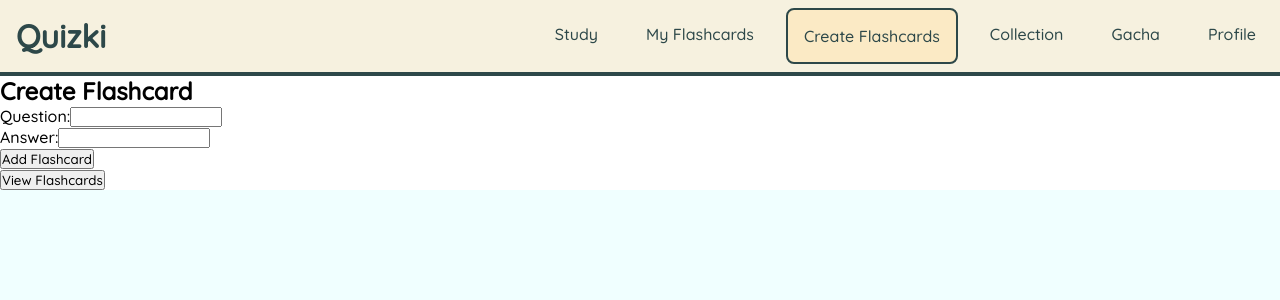
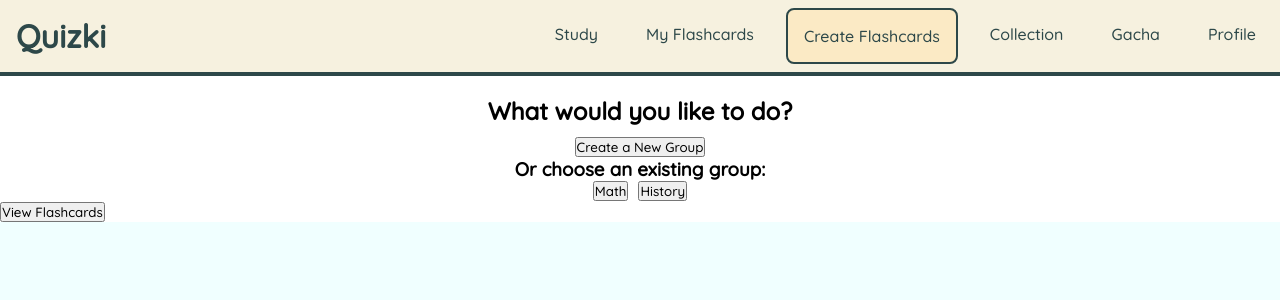
Before and after one commit to jaytan3966/Quizki, a React (Vite) app in the folder client/: page /create in a window 1280 px wide. Shown: the top 300 px of the page. Built offline with nearby package versions, Linux system fonts and the light colour scheme.

Commit message:
added comments, added group implementation, added group creation, and editing flashcards in each group

```diff
--- a/client/src/components/CreateFlashcard.jsx
+++ b/client/src/components/CreateFlashcard.jsx
@@ -1,46 +1,55 @@
-import React, { useState } from 'react'
+import React, { useState } from 'react';
 
 const CreateFlashcard = ({ addFlashcard }) => {
+  // State to store the question input
   const [question, setQuestion] = useState('');
+  // State to store the answer input
   const [answer, setAnswer] = useState('');
 
+  // Function to handle form submission
   const handleSubmit = (e) => {
-    e.preventDefault();
+    e.preventDefault(); // Prevent the default form submission behavior
     if (question.trim() && answer.trim()) {
+      // If both fields are filled, add the flashcard
       addFlashcard(question, answer);
-      setQuestion('');
-      setAnswer('');
+      setQuestion(''); // Clear the question input field
+      setAnswer(''); // Clear the answer input field
     } else {
+      // Alert the user if either field is empty
       alert('Please fill in both fields.');
     }
+  };
 
-  }
   return (
     <div className="create-flashcard">
       <h2>Create Flashcard</h2>
+      {/* Form to create a new flashcard */}
       <form onSubmit={handleSubmit}>
         <div>
           <label>Question:</label>
+          {/* Input field for the question */}
           <input
-            type = "text"
-            value = {question}
-            onChange = {(e) => setQuestion(e.target.value)}
-            required
+            type="text"
+            value={question}
+            onChange={(e) => setQuestion(e.target.value)} // Update the question state
+            required // Make the field required
           />
         </div>
         <div>
           <label>Answer:</label>
+          {/* Input field for the answer */}
           <input
-            type = "text"
-            value = {answer}
-            onChange = {(e) => setAnswer(e.target.value)}
-            required
+            type="text"
+            value={answer}
+            onChange={(e) => setAnswer(e.target.value)} // Update the answer state
+            required // Make the field required
           />
         </div>
+        {/* Button to submit the form */}
         <button type="submit">Add Flashcard</button>
       </form>
     </div>
-  )
-}
+  );
+};
 
-export default CreateFlashcard
+export default CreateFlashcard;
--- a/client/src/components/FlashcardList.jsx
+++ b/client/src/components/FlashcardList.jsx
@@ -1,9 +1,12 @@
 import React, { useState } from 'react';
-import Flashcard, { SAMPLE_FLASHCARDS } from './Flashcard.jsx';
+import Flashcard, { SAMPLE_FLASHCARDS } from './Flashcard.jsx'; // Import the Flashcard component and sample data
 
 const FlashcardList = () => {
-  const [selectedGroup, setSelectedGroup] = useState(null); // Track the selected group
-  const [currentFlashcardIndex, setCurrentFlashcardIndex] = useState(0); // Track the current flashcard index
+  // State to track the selected group of flashcards
+  const [selectedGroup, setSelectedGroup] = useState(null);
+
+  // State to track the index of the currently displayed flashcard
+  const [currentFlashcardIndex, setCurrentFlashcardIndex] = useState(0);
 
   // Extract unique groups from the flashcards dynamically
   const groups = [...new Set(SAMPLE_FLASHCARDS.map((flashcard) => flashcard.group))];
@@ -13,15 +16,18 @@
     (flashcard) => flashcard.group === selectedGroup
   );
 
+  // Function to handle when a group is clicked
   const handleGroupClick = (group) => {
-    setSelectedGroup(group);
+    setSelectedGroup(group); // Set the selected group
     setCurrentFlashcardIndex(0); // Reset to the first flashcard in the group
   };
 
+  // Function to navigate to the next flashcard in the group
   const handleNextFlashcard = () => {
     setCurrentFlashcardIndex((prevIndex) => (prevIndex + 1) % filteredFlashcards.length);
   };
 
+  // Function to navigate to the previous flashcard in the group
   const handlePreviousFlashcard = () => {
     setCurrentFlashcardIndex((prevIndex) =>
       prevIndex === 0 ? filteredFlashcards.length - 1 : prevIndex - 1
@@ -30,26 +36,32 @@
 
   return (
     <div>
+      {/* If no group is selected, display the list of groups */}
       {!selectedGroup ? (
         <div className="flashcard-groups">
           {groups.map((group) => (
             <button
-              key={group}
-              onClick={() => handleGroupClick(group)}
-              className="group-button"
+              key={group} // Unique key for each group button
+              onClick={() => handleGroupClick(group)} // Set the selected group when clicked
+              className="group-button" // CSS class for styling the group buttons
             >
-              {group}
+              {group} {/* Display the group name */}
             </button>
           ))}
         </div>
       ) : filteredFlashcards.length > 0 ? (
         <div>
+          {/* Button to go back to the group selection */}
           <button onClick={() => setSelectedGroup(null)} className="back-button">
             Back to Groups
           </button>
+
+          {/* Display the current flashcard */}
           <div className="flashcard-container">
             <Flashcard flashcard={filteredFlashcards[currentFlashcardIndex]} />
           </div>
+
+          {/* Navigation buttons for previous and next flashcards */}
           <div className="navigation-buttons">
             <button onClick={handlePreviousFlashcard} className="prev-button">
               Previous
@@ -60,6 +72,7 @@
           </div>
         </div>
       ) : (
+        // Message displayed if no flashcards are available for the selected group
         <p>No flashcards available for this group.</p>
       )}
     </div>
--- a/client/src/pages/Create.css
+++ b/client/src/pages/Create.css
@@ -9,7 +9,8 @@
     gap: 1rem;
 }
 
-.card{
+/* Styling for the card container */
+.card {
     display: flex;
     justify-content: center;
     align-items: center;
@@ -17,42 +18,100 @@
     border-radius: .25rem;
     box-shadow: 0 0 5px 2px rgba(0, 0, 0, .3);
     background-color: white;
-    transform-style: preserve-3d;
     height: 150px;
     width: 300px;
     cursor: pointer;
     transition: 150ms;
-    transform: perspective(1000px) rotateY(var(--rotate-y, 0))
+    transform: perspective(1000px) rotateY(var(--rotate-y, 0));
 }
 
-.card:hover{
-    box-shadow: 0 0 5px 2px rgba(0, 0, 0, .5);
+/* Add a shadow effect when hovering over the card */
+.card:hover {
+    box-shadow: 0 0 5px 2px rgba(0, 0, 0, 0.5);
 }
 
-.card.flip{
+/* Flip the card when the 'flip' class is applied */
+.card.flip {
     --rotate-y: 180deg;
 }
 
-.card .front, .card .back{
+/* Styling for the front and back of the card */
+.card .front,
+.card .back {
     position: absolute;
     padding: 1rem;
-    backface-visibility: hidden;
+    backface-visibility: hidden; /* Hide the back face when not flipped */
 }
 
-.card .back{
+/* Rotate the back of the card */
+.card .back {
     transform: rotateY(180deg);
 }
 
-.flashcard-options{
+/* Styling for the flashcard options container */
+.flashcard-options {
     margin-top: 0.5rem;
 }
 
-.flashcard-option{
+/* Styling for individual flashcard options */
+.flashcard-option {
     margin-top: 0.25rem;
     color: #555;
     font-size: 0.8rem;
 }
 
-.flashcard-option:first-child{
+/* Remove the top margin for the first flashcard option */
+.flashcard-option:first-child {
     margin-top: 0;
 }
+
+/* Center the "choose" container */
+.choose-container {
+    text-align: center;
+    margin-top: 20px;
+}
+
+/* Styling for the heading in the "choose" container */
+.choose-container h2 {
+    font-size: 1.5rem;
+    margin-bottom: 10px;
+}
+
+/* Styling for the group list container */
+.group-list {
+    display: flex;
+    flex-wrap: wrap;
+    gap: 10px;
+    justify-content: center; /* Center the group buttons */
+}
+
+/* Change the background color of group buttons on hover */
+.group-list button:hover {
+    background-color: #0056b3;
+    cursor: pointer; /* Change the cursor to a pointer */
+}
+
+.create-group-container {
+    text-align: center;
+    margin-top: 20px;
+}
+
+.create-group-container input {
+    padding: 10px;
+    margin-bottom: 10px;
+    border: 1px solid #ccc;
+    border-radius: 5px;
+}
+
+.create-group-container button {
+    padding: 10px 20px;
+    background-color: #6c757d;
+    color: white;
+    border: none;
+    border-radius: 5px;
+    cursor: pointer;
+}
+
+.create-group-container button:hover {
+    background-color: #5a6268;
+}
--- a/client/src/pages/Create.jsx
+++ b/client/src/pages/Create.jsx
@@ -1,47 +1,107 @@
 import React, { useState } from 'react';
-import { useNavigate } from 'react-router-dom'; // Import useNavigate
-import FlashcardList from '../components/FlashcardList.jsx';
-import CreateFlashcard from '../components/CreateFlashcard.jsx';
-import './Create.css';
+import { useNavigate } from 'react-router-dom'; // Hook for navigation between pages
+import FlashcardList from '../components/FlashcardList.jsx'; // Component to display flashcards
+import CreateFlashcard from '../components/CreateFlashcard.jsx'; // Component to create a flashcard
+import './Create.css'; // CSS for styling the Create page
 
 function Create() {
+  // State to hold the flashcards
   const [flashcards, setFlashcards] = useState(SAMPLE_FLASHCARDS);
-  const [currentPage, setCurrentPage] = useState('create');
-  const navigate = useNavigate(); // Initialize useNavigate
 
+  // State to track the current page ('choose', 'create-group', 'create', or 'list')
+  const [currentPage, setCurrentPage] = useState('choose');
+
+  // State to track the selected group
+  const [selectedGroup, setSelectedGroup] = useState(null);
+
+  // Extract unique groups from the sample flashcards
+  const [groups, setGroups] = useState([...new Set(SAMPLE_FLASHCARDS.map((f) => f.group))]);
+
+  // Hook to navigate between routes
+  const navigate = useNavigate();
+
+  // Function to add a new flashcard to the selected group
   const addFlashcard = (question, answer) => {
     const newFlashcard = {
       id: flashcards.length + 1,
       question,
       answer,
+      group: selectedGroup,
     };
     setFlashcards([...flashcards, newFlashcard]);
-    setCurrentPage('list');
+    setCurrentPage('list'); // Navigate to the list page after adding
+  };
+
+  // Function to create a new group
+  const createGroup = (groupName) => {
+    if (!groups.includes(groupName)) {
+      setGroups([...groups, groupName]);
+      setSelectedGroup(groupName);
+      setCurrentPage('create'); // Navigate to the create flashcard page
+    }
   };
 
   return (
     <div className="app">
-      {currentPage === 'list' ? (
-        <FlashcardList flashcards={flashcards} />
-      ) : (
+      {/* Choose page: Decide to create a group or add to an existing group */}
+      {currentPage === 'choose' && (
+        <div className="choose-container">
+          <h2>What would you like to do?</h2>
+          <button onClick={() => setCurrentPage('create-group')}>Create a New Group</button>
+          <h3>Or choose an existing group:</h3>
+          <div className="group-list">
+            {groups.map((group) => (
+              <button
+                key={group}
+                onClick={() => {
+                  setSelectedGroup(group);
+                  setCurrentPage('create');
+                }}
+              >
+                {group}
+              </button>
+            ))}
+          </div>
+        </div>
+      )}
+
+      {/* Create group page */}
+      {currentPage === 'create-group' && (
+        <div className="create-group-container">
+          <h2>Create a New Group</h2>
+          <input
+            type="text"
+            placeholder="Enter group name"
+            onKeyDown={(e) => {
+              if (e.key === 'Enter' && e.target.value.trim() !== '') {
+                createGroup(e.target.value.trim());
+              }
+            }}
+          />
+          <button onClick={() => setCurrentPage('choose')}>Back</button>
+        </div>
+      )}
+
+      {/* Create flashcard page */}
+      {currentPage === 'create' && (
         <CreateFlashcard addFlashcard={addFlashcard} />
       )}
-      <button onClick={() => navigate('/flashcards')}>View Flashcards</button> {/* Navigate to Flashcards */}
+
+      {/* Flashcard list page */}
+      {currentPage === 'list' && <FlashcardList flashcards={flashcards} />}
+
+      {/* Button to navigate to the Flashcards page */}
+      <button className="view-flashcards-button" onClick={() => navigate('/flashcards')}>
+        View Flashcards
+      </button>
     </div>
   );
 }
 
+// Sample flashcards data
 const SAMPLE_FLASHCARDS = [
-  {
-    id: 1,
-    question: 'What is 2 + 2?',
-    answer: '4',
-  },
-  {
-    id: 2,
-    question: 'Question 2',
-    answer: 'Answer',
-  }
+  { id: 1, question: 'What is 2 + 2?', answer: '4', group: 'Math' },
+  { id: 2, question: 'What is the capital of France?', answer: 'Paris', group: 'History' },
 ];
 
 export default Create;
--- a/client/src/pages/Flashcards.css
+++ b/client/src/pages/Flashcards.css
@@ -1,58 +1,69 @@
-body{
+/* Set the background color of the page */
+body {
   background-color: azure;
 }
 
-.card-grid{
+/* Styling for the grid container of flashcards */
+.card-grid {
   display: grid;
-    align-items: center;
-    grid-template-columns: repeat(auto-fit, minmax(200px, 1fr));
-    gap: 1rem;
+  align-items: center; /* Center the cards vertically */
+  grid-template-columns: repeat(auto-fit, minmax(200px, 1fr)); /* Responsive grid layout */
+  gap: 1rem; /* Add spacing between cards */
 }
 
-.card{
+/* Styling for individual flashcards */
+.card {
   display: flex;
-    justify-content: center;
-    align-items: center;
+  justify-content: center; /* Center content horizontally */
+  align-items: center; /* Center content vertically */
   position: relative;
-    border-radius: .25rem;
-    box-shadow: 0 0 5px 2px rgba(0, 0, 0, .3);
-    background-color: w hite;
-    transform-style: preserve-3d;
+  border-radius: 0.25rem; /* Rounded corners */
+  box-shadow: 0 0 5px 2px rgba(0, 0, 0, 0.3); /* Add a shadow effect */
+  background-color: white;
+  transform-style: preserve-3d; /* Enable 3D transformations */
   height: 150px;
   width: 300px;
-    cursor: pointer;
-    transition: 150ms;
-    transform: perspective(1000px) rotateY(var(--rotate-y, 0))
+  cursor: pointer; /* Change the cursor to a pointer */
+  transition: 150ms; /* Smooth transition for transformations */
+  transform: perspective(1000px) rotateY(var(--rotate-y, 0)); /* Perspective effect */
 }
 
-.card:hover{
-    box-shadow: 0 0 5px 2px rgba(0, 0, 0, .5);
+/* Add a stronger shadow effect when hovering over the card */
+.card:hover {
+  box-shadow: 0 0 5px 2px rgba(0, 0, 0, 0.5);
 }
 
-.card.flip{
+/* Flip the card when the 'flip' class is applied */
+.card.flip {
   --rotate-y: 180deg;
 }
 
-.card .front, .card .back{
+/* Styling for the front and back of the card */
+.card .front,
+.card .back {
   position: absolute;
   padding: 1rem;
-    backface-visibility: hidden;
+  backface-visibility: hidden; /* Hide the back face when not flipped */
 }
 
-.card .back{
+/* Rotate the back of the card */
+.card .back {
   transform: rotateY(180deg);
 }
 
-.flashcard-options{
+/* Styling for the flashcard options container */
+.flashcard-options {
   margin-top: 0.5rem;
 }
 
-.flashcard-option{
+/* Styling for individual flashcard options */
+.flashcard-option {
   margin-top: 0.25rem;
   color: #555;
   font-size: 0.8rem;
 }
 
-.flashcard-option:first-child{
+/* Remove the top margin for the first flashcard option */
+.flashcard-option:first-child {
   margin-top: 0;
 }
--- a/client/src/pages/Flashcards.jsx
+++ b/client/src/pages/Flashcards.jsx
@@ -1,16 +1,24 @@
 import React, { useState } from 'react';
-import FlashcardList from '../components/FlashcardList.jsx';
-import CreateFlashcard from '../components/CreateFlashcard.jsx';
-import './Flashcards.css';
+import FlashcardList from '../components/FlashcardList.jsx'; // Component to display a list of flashcards
+import CreateFlashcard from '../components/CreateFlashcard.jsx'; // Component to create a new flashcard
+import './Flashcards.css'; // CSS for styling the Flashcards page
 
 function Flashcards() {
-  const [flashcards, setFlashcards] = useState(SAMPLE_FLASHCARDS);
+  // State to hold the sample flashcards
+  const [flashcards] = useState(SAMPLE_FLASHCARDS);
+
+  // State to track the current page ('list' or 'create')
   const [currentPage, setCurrentPage] = useState('');
 
   return (
     <div className="app">
+      {/* If the current page is 'list', display the FlashcardList component */}
       {currentPage === 'list' && <FlashcardList flashcards={flashcards} />}
-      {currentPage === 'create' && <CreateFlashcard addFlashcard={addFlashcard} />}
+
+      {/* If the current page is 'create', display the CreateFlashcard component */}
+      {currentPage === 'create' && <CreateFlashcard addFlashcard={flashcards} />}
+
+      {/* If the current page is not 'list', show the "View Flashcards" button */}
       {currentPage !== 'list' && (
         <button onClick={() => setCurrentPage('list')}>View Flashcards</button>
       )}
@@ -18,16 +26,17 @@
   );
 }
 
+// Sample flashcards data
 const SAMPLE_FLASHCARDS = [
   {
-    id: 1,
-    question: 'What is 2 + 2?',
-    answer: '4',
+    id: 1, // Unique identifier for the flashcard
+    question: 'What is 2 + 2?', // Question displayed on the front of the flashcard
+    answer: '4', // Answer displayed on the back of the flashcard
   },
   {
-    id: 2,
-    question: 'Question 2',
-    answer: 'Answer',
+    id: 2, // Unique identifier for the flashcard
+    question: 'Question 2', // Placeholder question
+    answer: 'Answer', // Placeholder answer
   }
 ];
 
```
Also changed, not shown: client/src/components/FlashcardGroups.jsx (+12 -36 lines), client/src/components/FlashcardList.css (deleted). Lines whose indentation alone changed are shown as unchanged.
